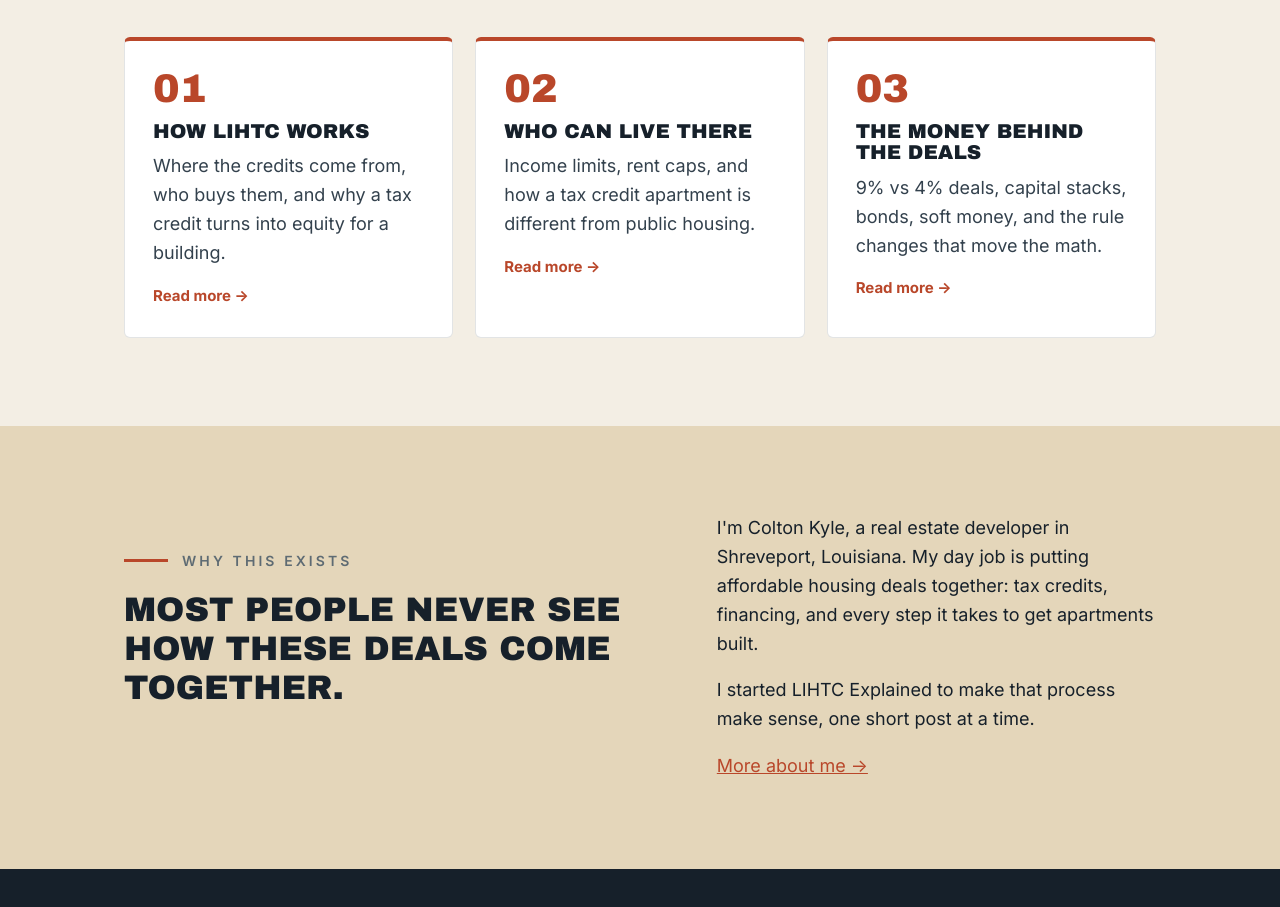
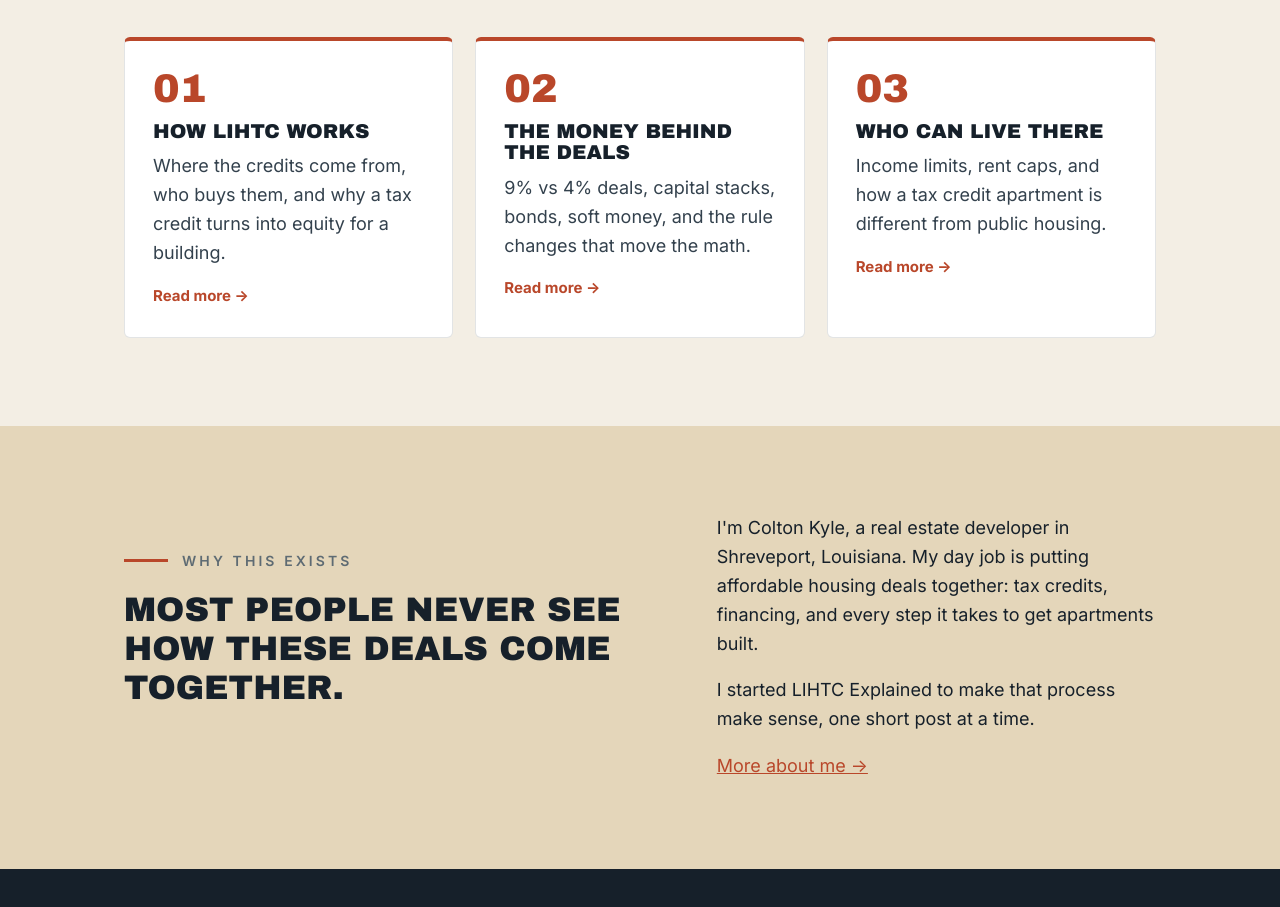
Before and after one commit to coltonkyle-cmd/vankyle-site, a plain HTML site: page index.html in a window 1280 px wide. Shown: the part 1352-2259 px from the top of the page. Drawn offline with Linux system fonts and the light colour scheme.

Commit message:
Reorder home topic cards to match Start here numbering

```diff
--- a/index.html
+++ b/index.html
@@ -42,8 +42,8 @@
   </div>
   <div class="grid">
     <a class="card card-link" href="start-here.html#what"><div class="num">01</div><h3>How LIHTC works</h3><p>Where the credits come from, who buys them, and why a tax credit turns into equity for a building.</p><span class="more">Read more &rarr;</span></a>
-    <a class="card card-link" href="start-here.html#who"><div class="num">02</div><h3>Who can live there</h3><p>Income limits, rent caps, and how a tax credit apartment is different from public housing.</p><span class="more">Read more &rarr;</span></a>
-    <a class="card card-link" href="start-here.html#nine-four"><div class="num">03</div><h3>The money behind the deals</h3><p>9% vs 4% deals, capital stacks, bonds, soft money, and the rule changes that move the math.</p><span class="more">Read more &rarr;</span></a>
+    <a class="card card-link" href="start-here.html#nine-four"><div class="num">02</div><h3>The money behind the deals</h3><p>9% vs 4% deals, capital stacks, bonds, soft money, and the rule changes that move the math.</p><span class="more">Read more &rarr;</span></a>
+    <a class="card card-link" href="start-here.html#who"><div class="num">03</div><h3>Who can live there</h3><p>Income limits, rent caps, and how a tax credit apartment is different from public housing.</p><span class="more">Read more &rarr;</span></a>
   </div>
 </div></section>
 
```
